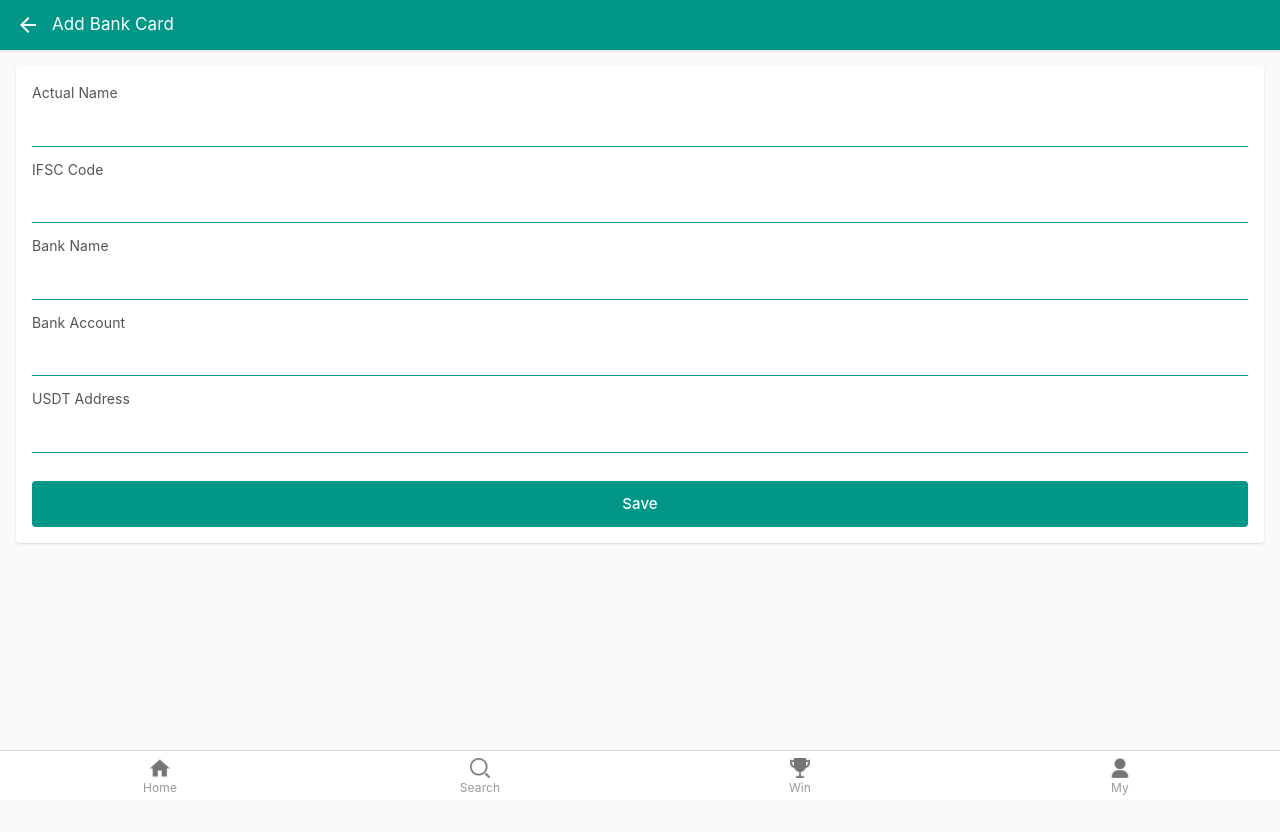
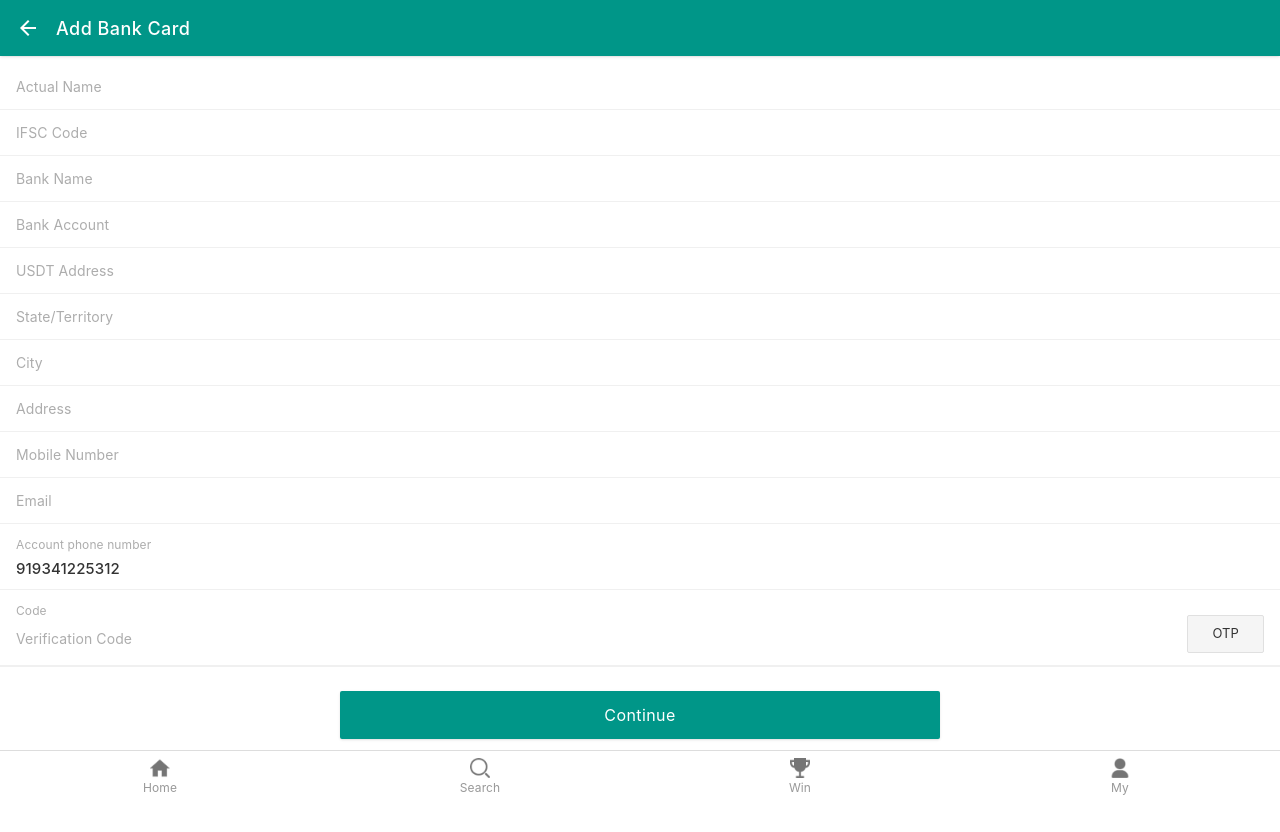
Before and after one commit to Prince04u/Trovaaa, a Next.js app: page /addbankcard in a window 1280 px wide. Shown: the top 832 px of the page. Before the commit the page ends 800 px from the top, so only its background shows below. Built offline with nearby package versions, Linux system fonts and the light colour scheme; no server answers.

Commit message:
Restyle Add Bank Card page to match reference UI

```diff
--- a/app/addbankcard/page.js
+++ b/app/addbankcard/page.js
@@ -7,11 +7,24 @@ import BottomNav from "@/components/home/BottomNav";
 
 export default function AddBankCardPage() {
   const router = useRouter();
-  const [actualname, setActualname] = useState("");
-  const [ifsccode, setIfsccode] = useState("");
-  const [bankname, setBankname] = useState("");
-  const [bankaccount, setBankaccount] = useState("");
-  const [usdtAddress, setUsdtAddress] = useState("");
+  const [form, setForm] = useState({
+    actualName: "",
+    ifscCode: "",
+    bankName: "",
+    bankAccount: "",
+    usdtAddress: "",
+    state: "",
+    city: "",
+    address: "",
+    mobileNumber: "",
+    email: "",
+    accountPhone: "919341225312",
+    code: ""
+  });
+
+  const handleChange = (e) => {
+    setForm(prev => ({ ...prev, [e.target.name]: e.target.value }));
+  };
 
   const handleSubmit = (e) => {
     e.preventDefault();
@@ -19,77 +32,94 @@ export default function AddBankCardPage() {
     router.push("/bankcard");
   };
 
+  const inputClass = "w-full bg-transparent text-[14px] text-[#333] placeholder-[#adadad] outline-none border-none py-3";
+  const rowClass = "w-full border-b border-[#f0f0f0] px-4 bg-white";
+
   return (
-    <main className="min-h-screen bg-[#fafafa] pb-24 flex flex-col w-full max-w-none m-0 relative select-none text-[#222222]">
+    <main className="min-h-screen bg-white pb-24 flex flex-col w-full max-w-none m-0 relative select-none">
       {/* Top Navbar */}
-      <nav className="bg-[#009688] text-white h-[50px] px-4 flex items-center gap-3 sticky top-0 z-10 shadow-sm w-full">
-        <Link href="/bankcard" className="text-white text-decoration-none flex items-center">
+      <nav className="bg-[#009688] text-white h-[56px] px-4 flex items-center gap-4 sticky top-0 z-10 shadow-sm w-full">
+        <button onClick={() => router.back()} className="text-white bg-transparent border-none outline-none flex items-center cursor-pointer p-0">
           <span className="material-icons-outlined text-[24px]">arrow_back</span>
-        </Link>
-        <span className="text-[17px] font-normal text-white">Add Bank Card</span>
+        </button>
+        <span className="text-[18px] font-medium text-white tracking-wide">Add Bank Card</span>
       </nav>
 
-      <form onSubmit={handleSubmit} className="p-4 flex flex-col gap-3 bg-white m-4 rounded shadow-sm">
-        <div className="flex flex-col gap-1">
-          <label className="text-[14px] text-[#555555]">Actual Name</label>
-          <input
-            type="text"
-            value={actualname}
-            onChange={(e) => setActualname(e.target.value)}
-            className="border-b border-[#009688] py-2 text-[15px] outline-none"
-            required
-          />
+      <form onSubmit={handleSubmit} className="flex flex-col w-full bg-white mt-2">
+        <div className={rowClass}>
+          <input type="text" name="actualName" value={form.actualName} onChange={handleChange} placeholder="Actual Name" className={inputClass} required />
         </div>
 
-        <div className="flex flex-col gap-1">
-          <label className="text-[14px] text-[#555555]">IFSC Code</label>
-          <input
-            type="text"
-            value={ifsccode}
-            onChange={(e) => setIfsccode(e.target.value)}
-            className="border-b border-[#009688] py-2 text-[15px] outline-none"
-            required
-          />
+        <div className={rowClass}>
+          <input type="text" name="ifscCode" value={form.ifscCode} onChange={handleChange} placeholder="IFSC Code" className={inputClass} required />
         </div>
 
-        <div className="flex flex-col gap-1">
-          <label className="text-[14px] text-[#555555]">Bank Name</label>
-          <input
-            type="text"
-            value={bankname}
-            onChange={(e) => setBankname(e.target.value)}
-            className="border-b border-[#009688] py-2 text-[15px] outline-none"
-            required
-          />
+        <div className={rowClass}>
+          <input type="text" name="bankName" value={form.bankName} onChange={handleChange} placeholder="Bank Name" className={inputClass} required />
         </div>
 
-        <div className="flex flex-col gap-1">
-          <label className="text-[14px] text-[#555555]">Bank Account</label>
-          <input
-            type="text"
-            value={bankaccount}
-            onChange={(e) => setBankaccount(e.target.value)}
-            className="border-b border-[#009688] py-2 text-[15px] outline-none"
-            required
-          />
+        <div className={rowClass}>
+          <input type="text" name="bankAccount" value={form.bankAccount} onChange={handleChange} placeholder="Bank Account" className={inputClass} required />
         </div>
 
-        <div className="flex flex-col gap-1">
-          <label className="text-[14px] text-[#555555]">USDT Address</label>
-          <input
-            type="text"
-            value={usdtAddress}
-            onChange={(e) => setUsdtAddress(e.target.value)}
-            className="border-b border-[#009688] py-2 text-[15px] outline-none"
-          />
+        <div className={rowClass}>
+          <input type="text" name="usdtAddress" value={form.usdtAddress} onChange={handleChange} placeholder="USDT Address" className={inputClass} />
         </div>
 
-        <button
-          type="submit"
-          className="mt-4 bg-[#009688] text-white py-3 rounded font-medium text-[15px] border-none cursor-pointer hover:opacity-90"
-        >
-          Save
-        </button>
+        <div className={rowClass}>
+          <input type="text" name="state" value={form.state} onChange={handleChange} placeholder="State/Territory" className={inputClass} />
+        </div>
+
+        <div className={rowClass}>
+          <input type="text" name="city" value={form.city} onChange={handleChange} placeholder="City" className={inputClass} />
+        </div>
+
+        <div className={rowClass}>
+          <input type="text" name="address" value={form.address} onChange={handleChange} placeholder="Address" className={inputClass} />
+        </div>
+
+        <div className={rowClass}>
+          <input type="text" name="mobileNumber" value={form.mobileNumber} onChange={handleChange} placeholder="Mobile Number" className={inputClass} />
+        </div>
+
+        <div className={rowClass}>
+          <input type="email" name="email" value={form.email} onChange={handleChange} placeholder="Email" className={inputClass} />
+        </div>
+
+        {/* Account Phone Number */}
+        <div className={rowClass + " pt-3 pb-2"}>
+          <div className="text-[12px] text-[#adadad] mb-1">Account phone number</div>
+          <div className="text-[15px] text-[#333] font-medium">{form.accountPhone}</div>
+        </div>
+
+        {/* Verification Code */}
+        <div className={rowClass + " pt-3 pb-3 flex flex-row items-end justify-between border-b-2"}>
+          <div className="flex flex-col flex-1">
+            <div className="text-[12px] text-[#adadad] mb-1">Code</div>
+            <input
+              type="text"
+              name="code"
+              value={form.code}
+              onChange={handleChange}
+              placeholder="Verification Code"
+              className="w-full bg-transparent text-[14px] text-[#333] placeholder-[#adadad] outline-none border-none py-1"
+              required
+            />
+          </div>
+          <button type="button" className="bg-[#f5f5f5] text-[#333] text-[13px] px-6 py-2 rounded-[2px] ml-4 shrink-0 border border-[#e0e0e0] cursor-pointer hover:bg-[#e0e0e0] transition-colors">
+            OTP
+          </button>
+        </div>
+
+        {/* Continue Button */}
+        <div className="w-full flex justify-center mt-6 px-4">
+          <button
+            type="submit"
+            className="w-full max-w-[600px] bg-[#009688] text-white py-[12px] rounded-[2px] font-normal text-[16px] tracking-wide border-none cursor-pointer hover:opacity-90 shadow-sm"
+          >
+            Continue
+          </button>
+        </div>
       </form>
 
       <BottomNav />
```
